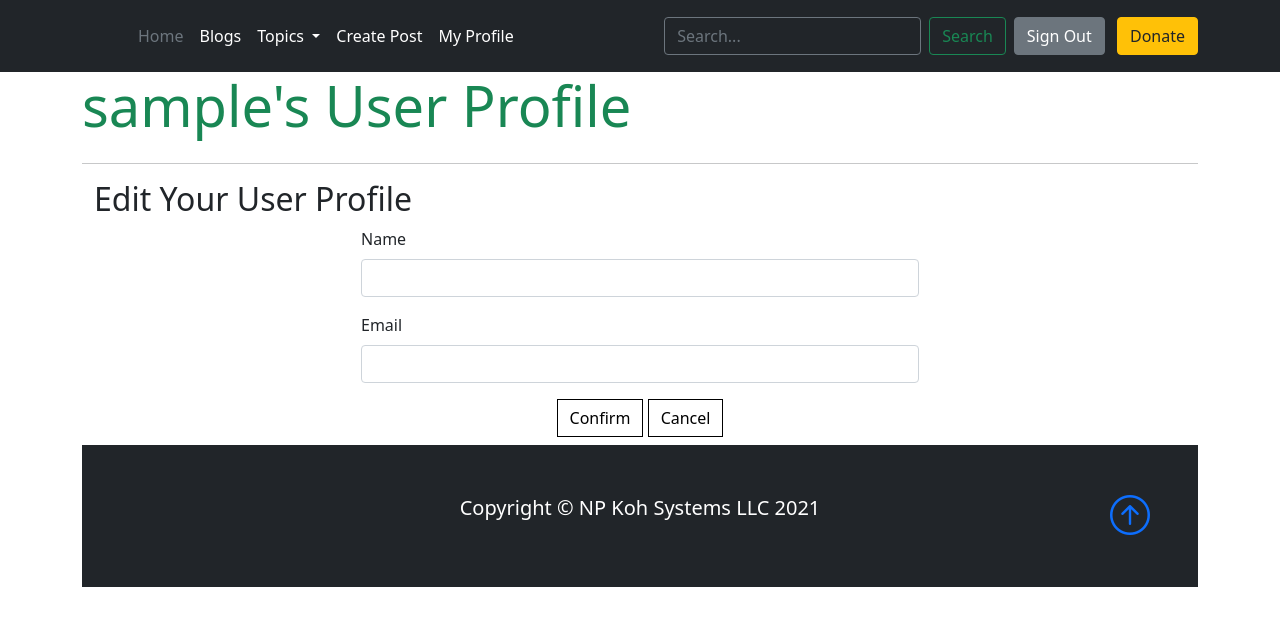
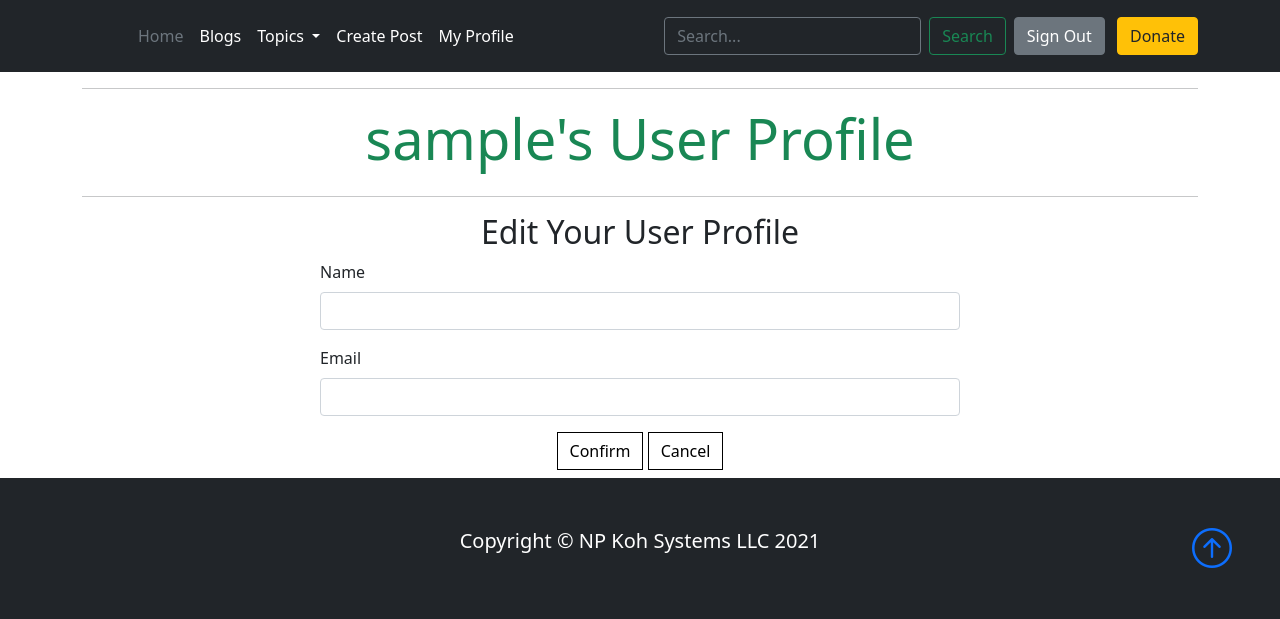
Before and after one commit to NgiapPuoyKoh/django-blogchat-tech, a Django app: a page that uses profiles/templates/profiles/edit_profile.html in a window 1280 px wide. Shown: the top 619 px of the page. Run offline with Django 3.2, Linux system fonts and the light colour scheme; the visitor is signed in with stand-in values (Sample User, id 1); data comes from the database, SQL or seed files in the repository; data that the repository does not hold is empty; some libraries are stand-ins or nearby versions.

Commit message:
Edit profile profile.html edit_profile.html add horizontal rule and button bottom margin

```diff
--- a/profiles/templates/profiles/edit_profile.html
+++ b/profiles/templates/profiles/edit_profile.html
@@ -6,17 +6,18 @@
 {% endblock %}
 
 {% block page_header %}
-<div class="container header-container">
+<div class="container header-container text-center">
+    <hr>
     <div class="row">
         <h1 class="display-4 text-success"> {{ user.username }}'s User Profile</h1>
     </div>
-    <hr
+    <hr>
 </div>
 {% endblock %}
 
 {% block content %}
 
-<div class="container h-100">
+<div class="container h-100 text-center">
 <h2>Edit Your User Profile</h2>
 </div>
 <!-- Edit Profile Form -->
```
Also changed, not shown: profiles/templates/profiles/profile.html (+4 -3 lines).
